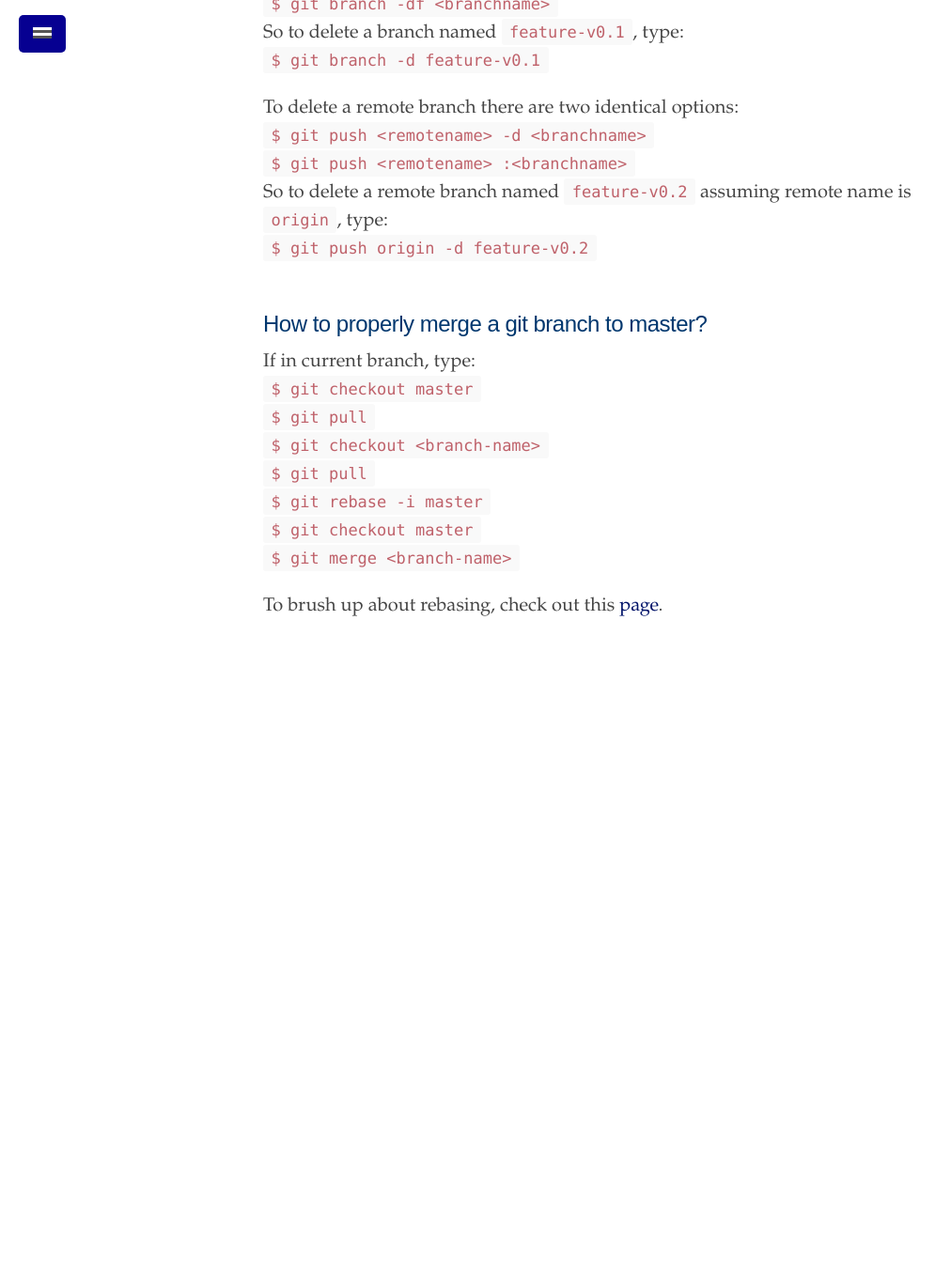
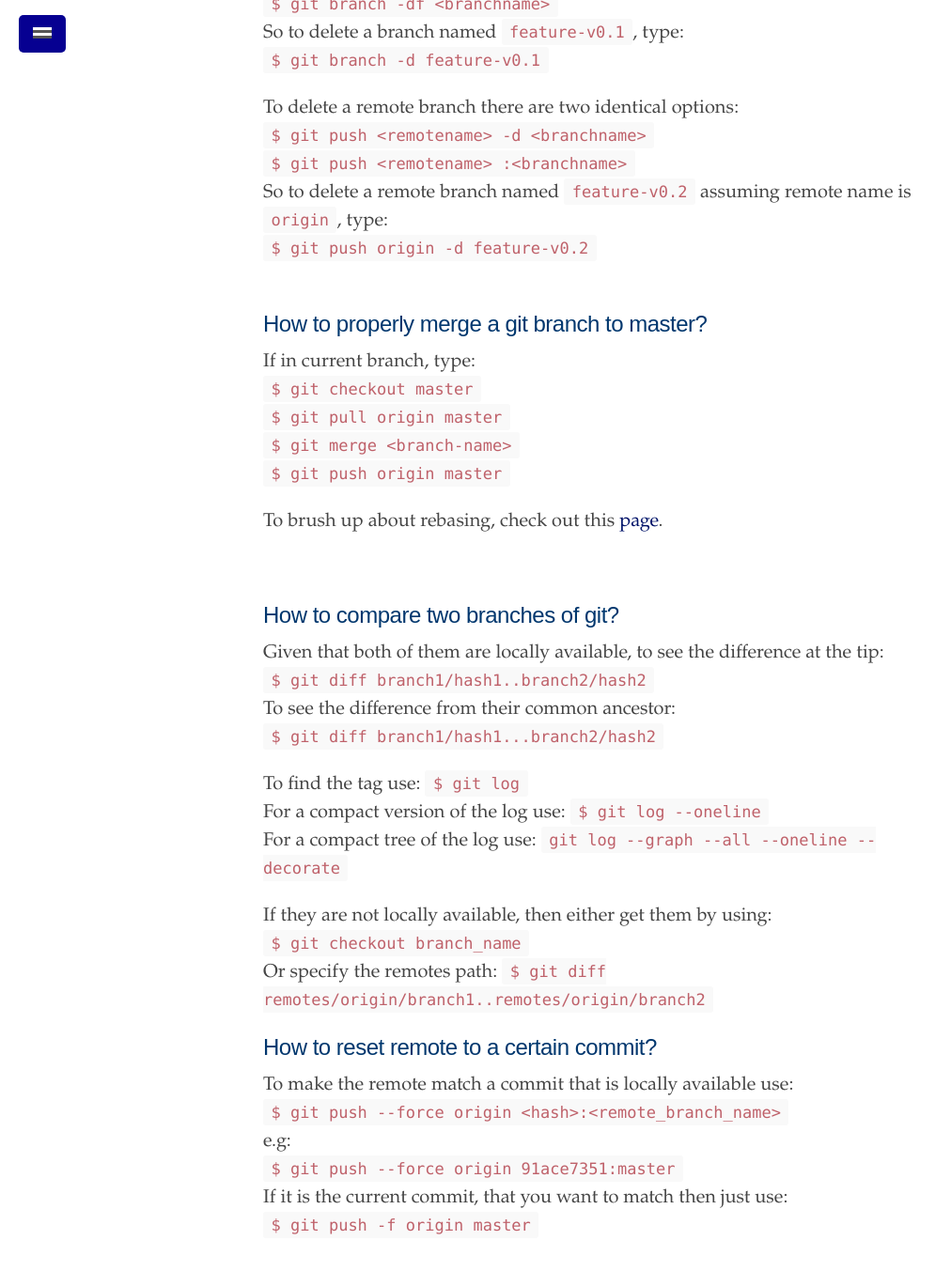
Before and after one commit to nayeemaquib/nayeemaquib.github.io, a Jekyll site: the page built from _texts/2018-09-21-git-tricks.md, in a window 1280 px wide and 1400 px high, scrolled down 902 px. Shown: the top 1353 px of the window at 94% size, without its empty margins (0-1012 px from the left). Built offline with Jekyll 4.4.1, drawn with Linux system fonts in a browser that asks for light colours; before the commit the page ends 1692 px from its top, so only the background shows below that.

Commit message:
adding more git tricks

```diff
--- a/_texts/2018-09-21-git-tricks.md
+++ b/_texts/2018-09-21-git-tricks.md
@@ -45,13 +45,38 @@ So to delete a remote branch named `feature-v0.2` assuming remote name is `origi
 
 If in current branch, type:
 `$ git checkout master`
-`$ git pull`
-`$ git checkout <branch-name>`
-`$ git pull`
-`$ git rebase -i master`
-`$ git checkout master`
+`$ git pull origin master`
 `$ git merge <branch-name>`
+`$ git push origin master`
 
 To brush up about rebasing, check out this [page](https://git-scm.com/book/en/v2/Git-Branching-Rebasing).
 
 <br />
+
+<h2>How to compare two branches of git?</h2>
+
+Given that both of them are locally available, to see the difference at the tip:
+`$ git diff branch1/hash1..branch2/hash2`
+To see the difference from their common ancestor:
+`$ git diff branch1/hash1...branch2/hash2`
+
+To find the tag use:
+`$ git log`
+For a compact version of the log use:
+`$ git log --oneline`
+For a compact tree of the log use:
+`git log --graph --all --oneline --decorate`
+
+If they are not locally available, then either get them by using:
+`$ git checkout branch_name`
+Or specify the remotes path:
+`$ git diff remotes/origin/branch1..remotes/origin/branch2`
+
+<h2>How to reset remote to a certain commit?</h2>
+
+To make the remote match a commit that is locally available use:
+`$ git push --force origin <hash>:<remote_branch_name>`
+e.g:
+`$ git push --force origin 91ace7351:master`
+If it is the current commit, that you want to match then just use:
+`$ git push -f origin master`
```
